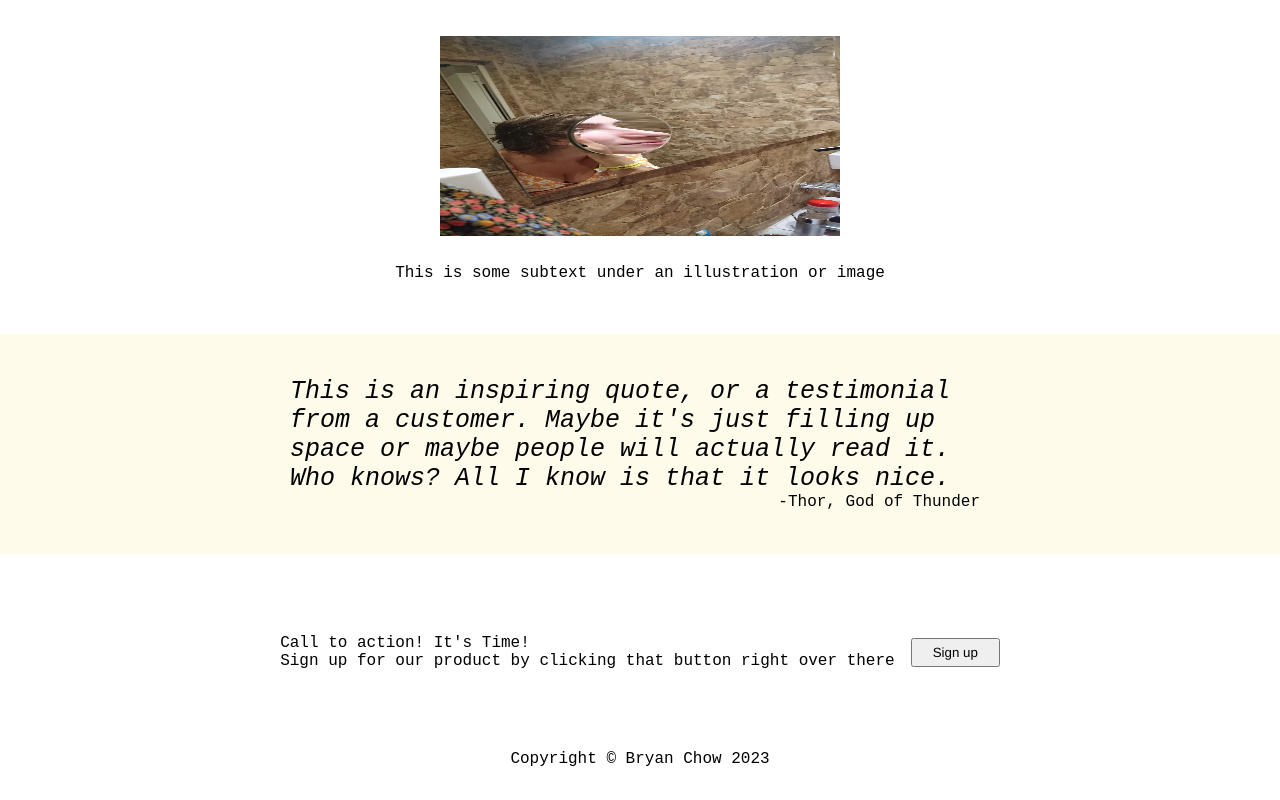
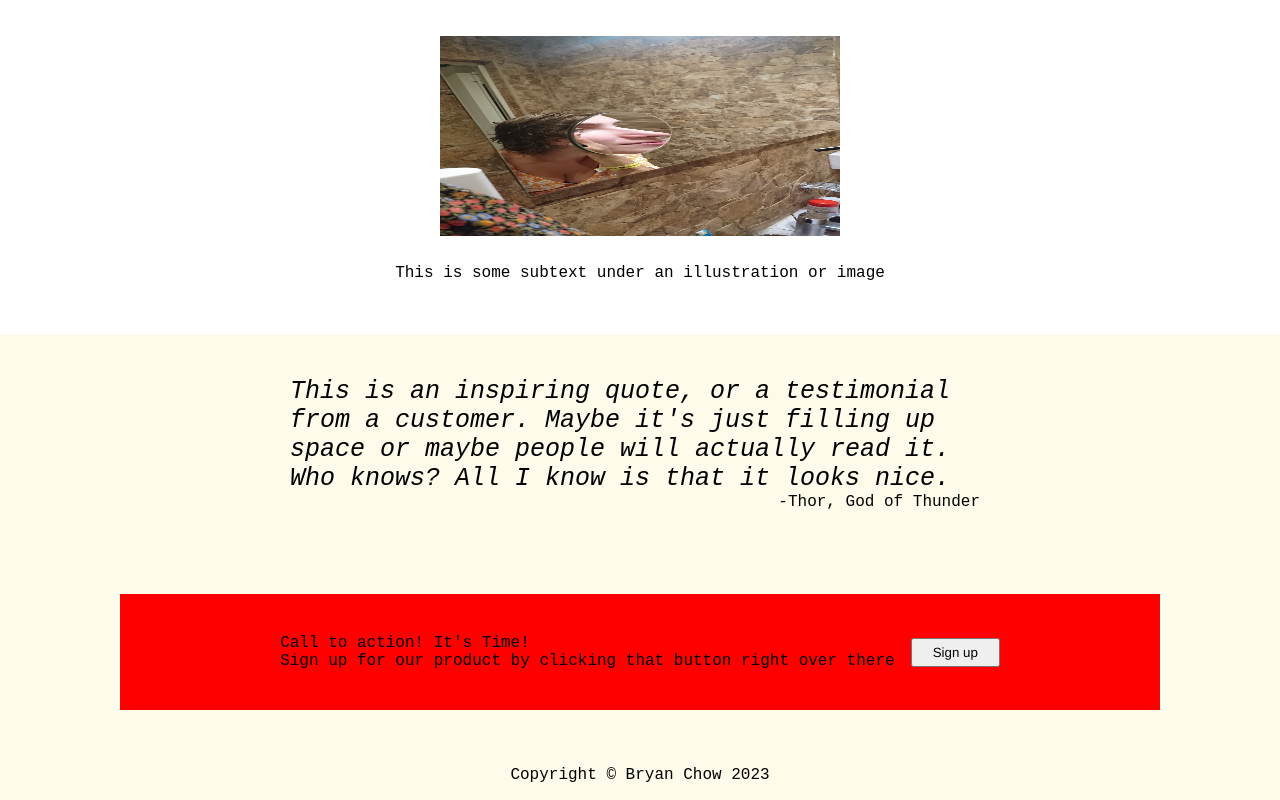
Before and after one commit to Bchow2001/first, a plain HTML site: page index.html in a window 1280 px wide. Shown: the part 859-1659 px from the top of the page. Before the commit the page ends 1627 px from the top, so only its background shows below. Drawn offline with Linux system fonts and the light colour scheme.

Commit message:
Formatting

```diff
--- a/styles.css
+++ b/styles.css
@@ -156,15 +156,24 @@ button {
     margin-right: 200px;
 }
 
+.banner{
+    background-color: #fefbea
+}
+
 .bannercont {
     display: flex;
     align-items: center;
     justify-content: center;
-    padding: 50px;
-    margin: 30px;
+    padding: 40px;
+    margin: 40px 120px;
     gap: 16px;
+    background-color: red;
 }
 
 .footer {
-    text-align: center;
+    display:flex;
+    background-color: #fefbea;
+    justify-content: center;
+    align-items: center;
+    flex: 1 1 50px;
 }
```
